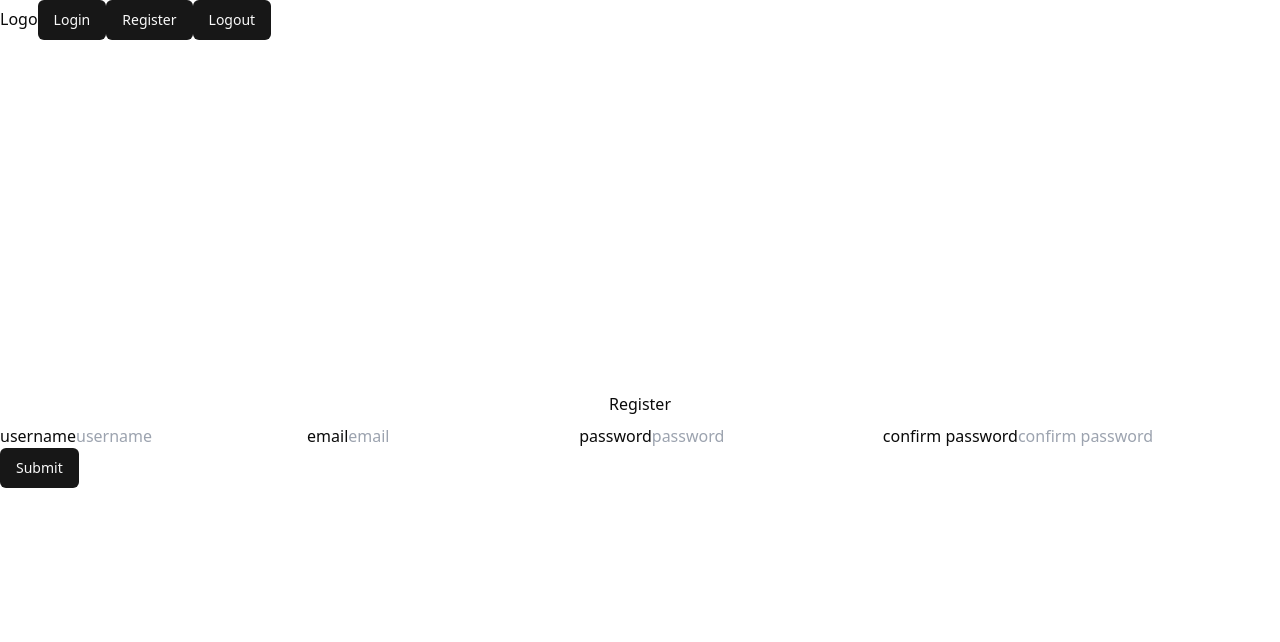
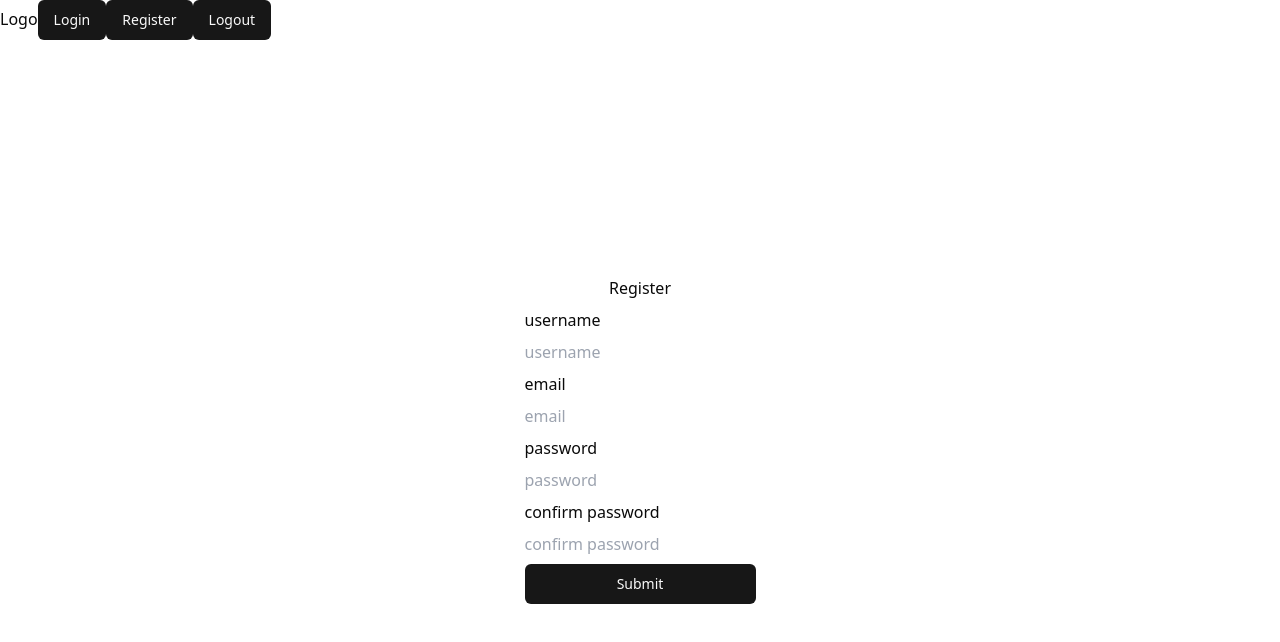
Before and after one commit to Endeyr/coffee-review, a React (Vite) app: page /auth/register in a window 1280 px wide. Shown: the top 642 px of the page. Built offline with nearby package versions, Linux system fonts and the light colour scheme; no server answers.

Commit message:
add styling to forms

```diff
--- a/src/routes/auth/Login.tsx
+++ b/src/routes/auth/Login.tsx
@@ -61,7 +61,10 @@ const LoginPage = () => {
       ) : (
         <>
           <h2>Login</h2>
-          <form onSubmit={handleSubmit(onSubmit)}>
+          <form
+            onSubmit={handleSubmit(onSubmit)}
+            className="flex flex-col gap-2"
+          >
             <LoginFormField
               type="email"
               label="email"
--- a/src/routes/auth/Register.tsx
+++ b/src/routes/auth/Register.tsx
@@ -59,7 +59,10 @@ const RegisterPage = () => {
       ) : (
         <>
           <h2>Register</h2>
-          <form onSubmit={handleSubmit(onSubmit)}>
+          <form
+            onSubmit={handleSubmit(onSubmit)}
+            className="flex flex-col gap-2"
+          >
             <RegisterFormField
               type="text"
               label="username"
```
